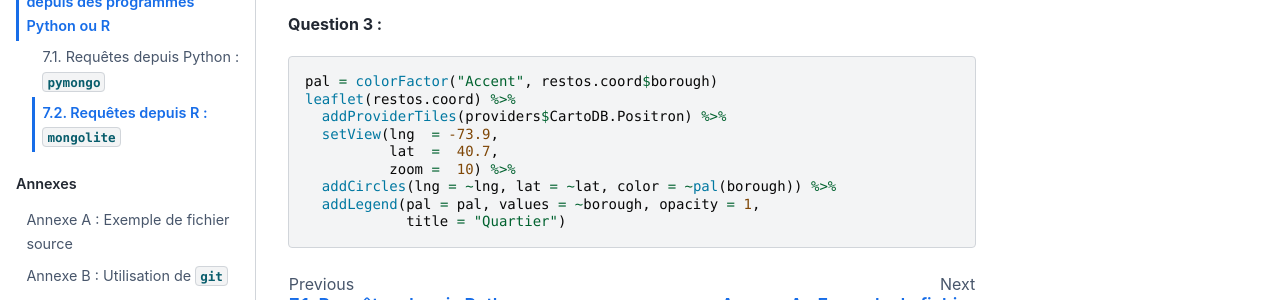
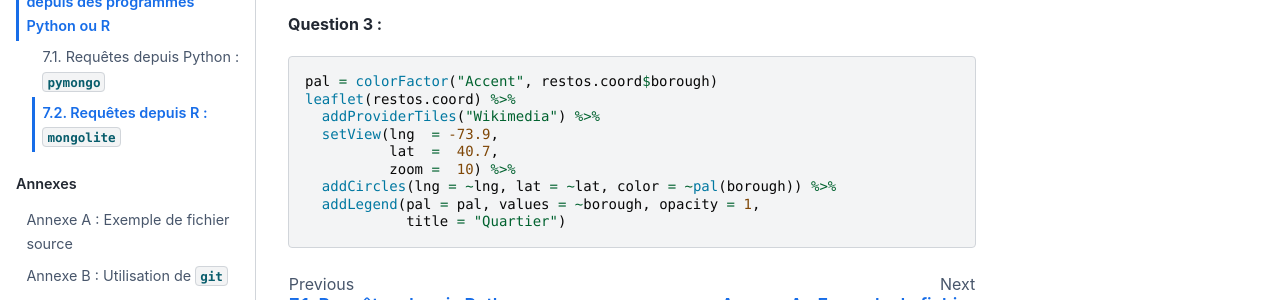
Before and after one commit to rtavenar/mongo_book, a Jupyter Book: the page built from content/07_scripts_R.md, in a window 1280 px wide and 900 px high, scrolled down 16483 px. Shown: the part 471-771 px from the top of the window. Built offline with Jupyter Book 1.0.4 settings and Sphinx 7.4.7 and the Sphinx Book theme 1.1.4, drawn with Linux system fonts in a browser that asks for light colours.

Commit message:
Update 07_scripts_R.md

````diff
--- a/content/07_scripts_R.md
+++ b/content/07_scripts_R.md
@@ -782,7 +782,7 @@ leaflet(restos.coord) %>%
 ```r
 pal = colorFactor("Accent", restos.coord$borough)
 leaflet(restos.coord) %>%
-  addProviderTiles(providers$CartoDB.Positron) %>%
+  addProviderTiles("Wikimedia") %>%
   setView(lng  = -73.9,
           lat  =  40.7,
           zoom =  10) %>%
````
